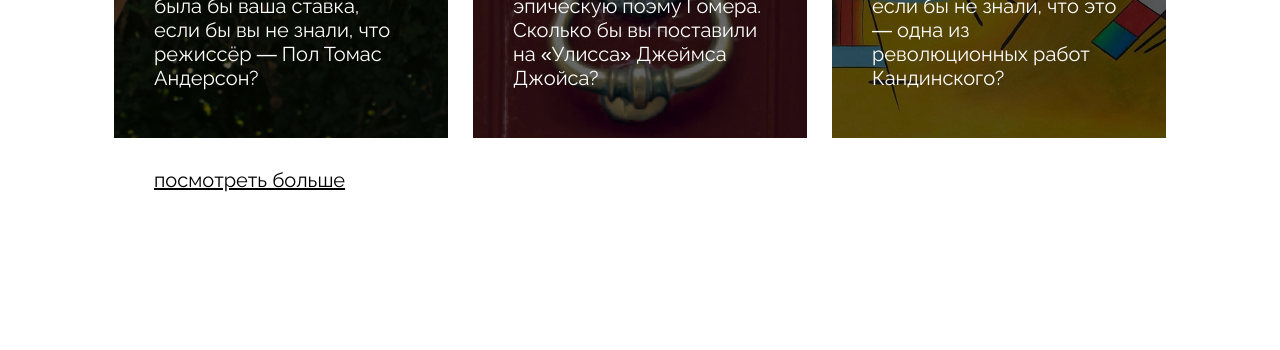
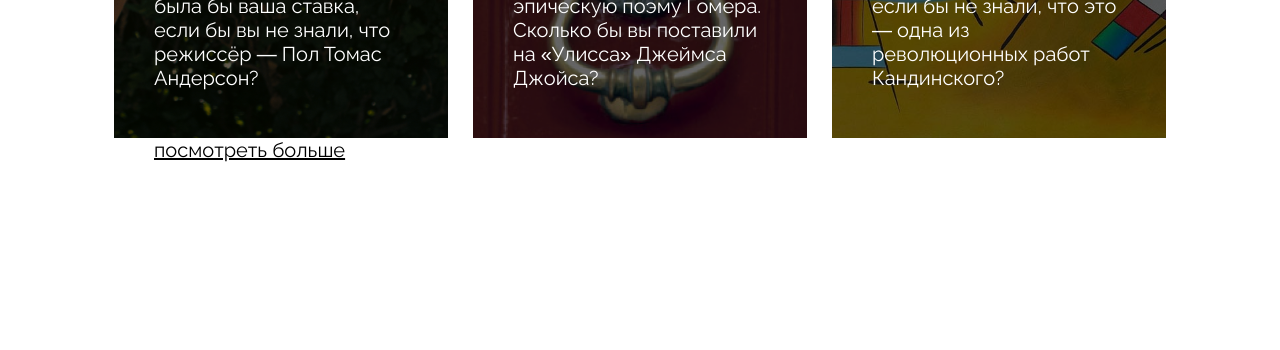
Before and after one commit to Tavansev/ono-tebe-nado-fd, a plain HTML site: page index.html in a window 1280 px wide. Shown: the part 1760-2110 px from the top of the page. Drawn offline with Linux system fonts and the light colour scheme.

Commit message:
изменен файл index.html

```diff
--- a/index.html
+++ b/index.html
@@ -48,7 +48,6 @@
         <button class="bet-button">Сделать ставку</button>
       </div>
     </section>
-    </div>
     <section class="lots">
       <h2 class="lots__heading">Лоты</h2>
       <ul class="lots__card-list">
@@ -101,14 +100,15 @@
             </article>
           </a>
         </li>
-        <a href="#" class="lots__look-more-link">
-          посмотреть больше
-        </a>
+      </ul>
+      <a href="#" class="lots__look-more-link">
+        посмотреть больше
+      </a>
     </section>
     <section class="about">
       <div class="about__column">
         <div class="about__logo">
-          <img src="./images/logo-white.svg" class="about__logo-image" />
+          <img src="./images/logo-white.svg" alt="Логотип белого цвета" class="about__logo-image" />
         </div>
         <div>
           <h3 class="about__title">Об аукционе</h3>
--- a/styles/style.css
+++ b/styles/style.css
@@ -224,7 +224,14 @@ body {
 .lots__look-more-link {
     font-weight: 400;
     font-size: 20px;
-    margin: 5px 820px 2px 40px;
+    /* margin: 5px 820px 2px 40px; */
+    width: 192px;
+    height: 23px;
+    top: 700px;
+    left: 40px;
+
+    margin-left: 40px;
+    margin-top: 30px;
 }
 
 .about {
@@ -299,8 +306,7 @@ body {
     font-weight: 400;
     font-size: 18px;
     font-style: Regular;
-    width: 264.573486328125;
-    height: 98;
+    height: 98px;
     padding-top: 0;
     margin-left: 50px;
     border-width: 1px;
```
